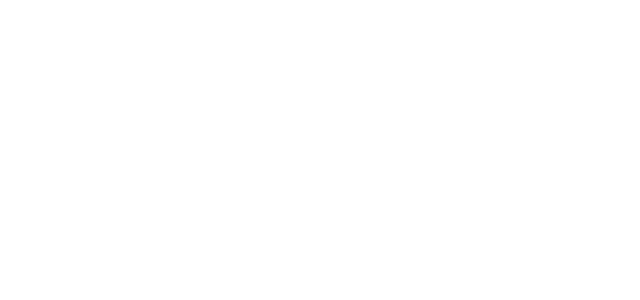
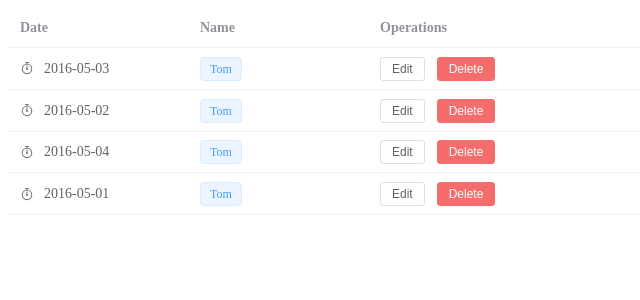
Before and after one commit to openaidsoft/vue-ui-demo, a Vue app: page /el/table in a window 1280 px wide. Before the commit this address had no page. Shown: the top 300 px of the page, without its empty margins (0-640 px from the left). Built offline with nearby package versions, Linux system fonts and the light colour scheme.

Commit message:
add: el table

```diff
--- a/package.json
+++ b/package.json
@@ -9,6 +9,7 @@
   },
   "dependencies": {
     "@ant-design/icons-vue": "^7.0.1",
+    "@element-plus/icons-vue": "^2.1.0",
     "ant-design-vue": "^4.0.3",
     "element-plus": "^2.3.14",
     "pinia": "^2.1.6",
--- /dev/null
+++ b/src/components/el/MenuDemo.vue
@@ -0,0 +1,71 @@
+<script setup>
+import { ref } from 'vue'
+import {
+  Document,
+  Menu as IconMenu,
+  Location,
+  Setting,
+} from '@element-plus/icons-vue'
+
+const isCollapse = ref(true)
+const handleOpen = (key, keyPath) => {
+  console.log(key, keyPath)
+}
+const handleClose = (key, keyPath) => {
+  console.log(key, keyPath)
+}
+</script>
+
+<template>
+  <el-radio-group v-model="isCollapse" style="margin-bottom: 20px">
+    <el-radio-button :label="false">expand</el-radio-button>
+    <el-radio-button :label="true">collapse</el-radio-button>
+  </el-radio-group>
+  <el-menu
+    default-active="2"
+    class="el-menu-vertical-demo"
+    :collapse="isCollapse"
+    @open="handleOpen"
+    @close="handleClose"
+  >
+    <el-sub-menu index="1">
+      <template #title>
+        <el-icon><location /></el-icon>
+        <span>Navigator One</span>
+      </template>
+      <el-menu-item-group>
+        <template #title><span>Group One</span></template>
+        <el-menu-item index="1-1">item one</el-menu-item>
+        <el-menu-item index="1-2">item two</el-menu-item>
+      </el-menu-item-group>
+      <el-menu-item-group title="Group Two">
+        <el-menu-item index="1-3">item three</el-menu-item>
+      </el-menu-item-group>
+      <el-sub-menu index="1-4">
+        <template #title><span>item four</span></template>
+        <el-menu-item index="1-4-1">item one</el-menu-item>
+      </el-sub-menu>
+    </el-sub-menu>
+    <el-menu-item index="2">
+      <el-icon><icon-menu /></el-icon>
+      <template #title>Navigator Two</template>
+    </el-menu-item>
+    <el-menu-item index="3" disabled>
+      <el-icon><document /></el-icon>
+      <template #title>Navigator Three</template>
+    </el-menu-item>
+    <el-menu-item index="4">
+      <el-icon><setting /></el-icon>
+      <template #title>Navigator Four</template>
+    </el-menu-item>
+  </el-menu>
+</template>
+
+
+
+<style>
+.el-menu-vertical-demo:not(.el-menu--collapse) {
+  width: 200px;
+  min-height: 400px;
+}
+</style>
--- a/src/router/index.js
+++ b/src/router/index.js
@@ -20,6 +20,10 @@
         {
           path: '/el/button',
           component: () => import('@/views/el/ElButton.vue')
+        },
+        {
+          path: '/el/table',
+          component: () => import('@/views/el/ElTable.vue')
         },
       ]
     },
--- a/src/views/Home.vue
+++ b/src/views/Home.vue
@@ -12,6 +12,7 @@
           <ul class="menu">
             <li><router-link to="/el/demo">Demo</router-link></li>
             <li><router-link to="/el/button">Button</router-link></li>
+            <li><router-link to="/el/table">Table</router-link></li>
           </ul>
         </li>
         <li>
--- a/src/views/el/ElDemo.vue
+++ b/src/views/el/ElDemo.vue
@@ -1,10 +1,10 @@
 <script setup>
-
+import MenuDemo from '@/components/el/MenuDemo.vue'
 </script>
 
 <template>
 <div>
-el-demo
+<menu-demo />
 </div>
 </template>
 
--- /dev/null
+++ b/src/views/el/ElTable.vue
@@ -0,0 +1,78 @@
+<template>
+  <el-table :data="tableData" style="width: 100%">
+    <el-table-column label="Date" width="180">
+      <template #default="scope">
+        <div style="display: flex; align-items: center">
+          <el-icon><timer /></el-icon>
+          <span style="margin-left: 10px">{{ scope.row.date }}</span>
+        </div>
+      </template>
+    </el-table-column>
+    <el-table-column label="Name" width="180">
+      <template #default="scope">
+        <el-popover effect="light" trigger="hover" placement="top" width="auto">
+          <template #default>
+            <div>name: {{ scope.row.name }}</div>
+            <div>address: {{ scope.row.address }}</div>
+          </template>
+          <template #reference>
+            <el-tag>{{ scope.row.name }}</el-tag>
+          </template>
+        </el-popover>
+      </template>
+    </el-table-column>
+    <el-table-column label="Operations">
+      <template #default="scope">
+        <el-button size="small" @click="handleEdit(scope.$index, scope.row)"
+          >Edit</el-button
+        >
+        <el-button
+          size="small"
+          type="danger"
+          @click="handleDelete(scope.$index, scope.row)"
+          >Delete</el-button
+        >
+      </template>
+    </el-table-column>
+  </el-table>
+</template>
+
+<script setup>
+import { Timer } from '@element-plus/icons-vue'
+
+// interface User {
+//   date: string
+//   name: string
+//   address: string
+// }
+
+const handleEdit = (index, row) => {
+  console.log(index, row)
+}
+const handleDelete = (index, row) => {
+  console.log(index, row)
+}
+
+const tableData = [
+  {
+    date: '2016-05-03',
+    name: 'Tom',
+    address: 'No. 189, Grove St, Los Angeles',
+  },
+  {
+    date: '2016-05-02',
+    name: 'Tom',
+    address: 'No. 189, Grove St, Los Angeles',
+  },
+  {
+    date: '2016-05-04',
+    name: 'Tom',
+    address: 'No. 189, Grove St, Los Angeles',
+  },
+  {
+    date: '2016-05-01',
+    name: 'Tom',
+    address: 'No. 189, Grove St, Los Angeles',
+  },
+]
+</script>
```
Also changed, not shown: 1 other file (tests, documents, lock files or other folders).
